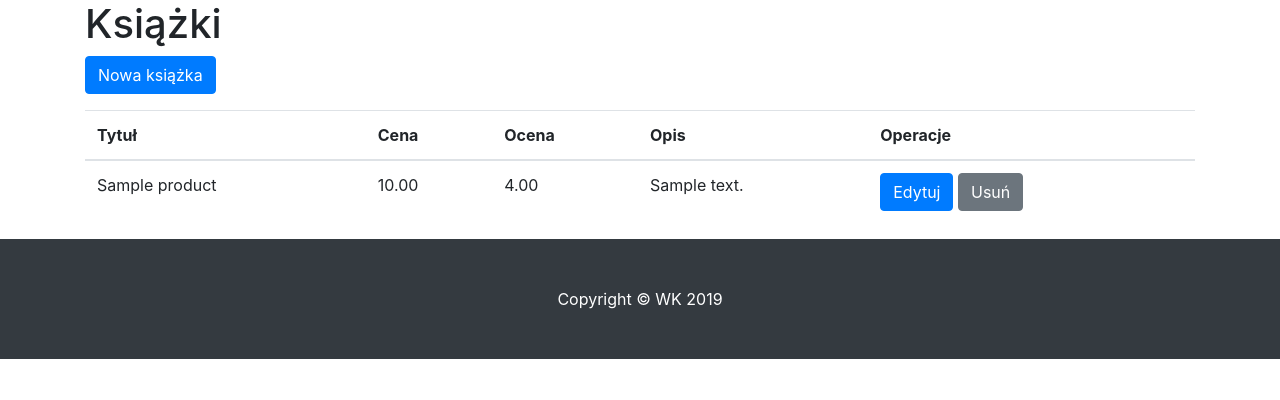
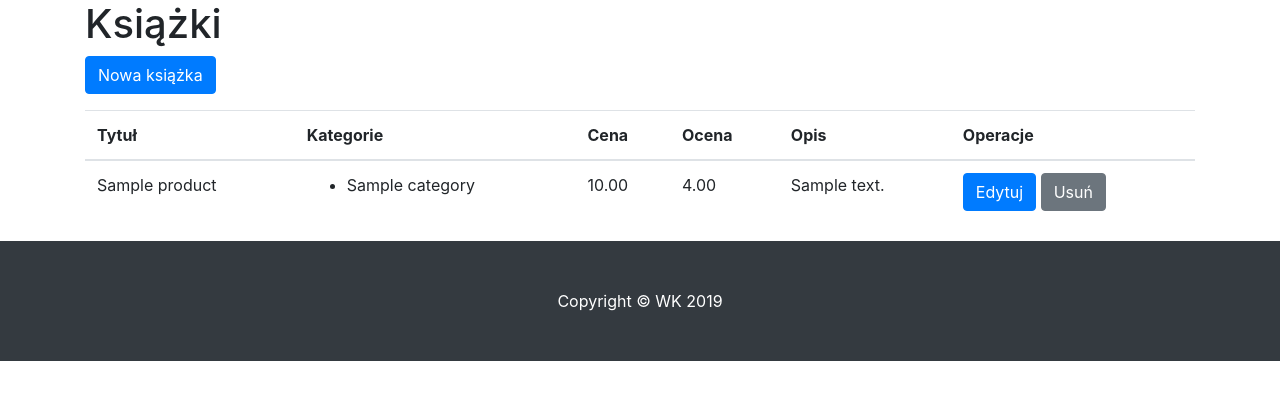
Before and after one commit to Wald-K/sandbox, a Django app: page /shop/staff/products/ in a window 1280 px wide. Shown: the part 56-456 px from the top of the page. Run offline with Django 3.2, Linux system fonts and the light colour scheme; a user stored in the database is signed in; tables that the repository leaves empty hold one stand-in row (values such as "Sample post"); some libraries are stand-ins or nearby versions.

Commit message:
adding categories names to product list

```diff
--- a/shop/templates/shop/product_list.html
+++ b/shop/templates/shop/product_list.html
@@ -28,6 +28,7 @@
             <thead>
               <tr>
                   <th>Tytuł</th>
+                  <th>Kategorie</th>
                   <th>Cena</th>
                   <th>Ocena</th>
                   <th>Opis</th>
@@ -38,6 +39,13 @@
             {% for product in object_list %}
               <tr>
                   <td>{{product.name}}</td>
+                  <td>
+                      {% for category in product.categories.all %}
+                      <ul>
+                          <li> {{category.name}} </li>
+                      </ul>
+                      {% endfor %}
+                  </td>
                   <td>{{product.price}}</td>
                   <td>{{product.rate | floatformat:2}}</td>
                   <td>
```
